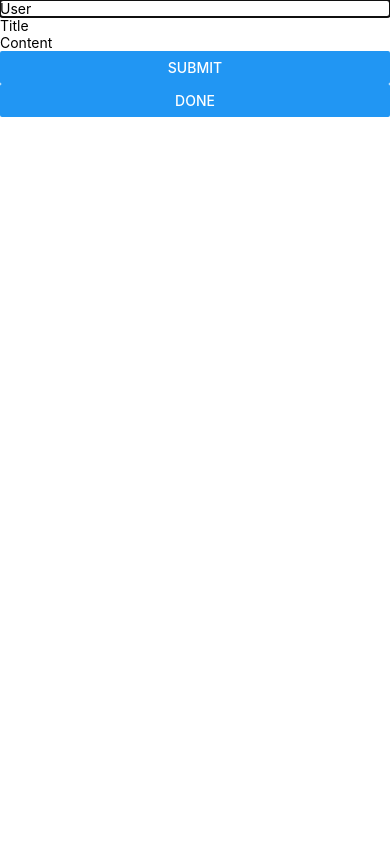
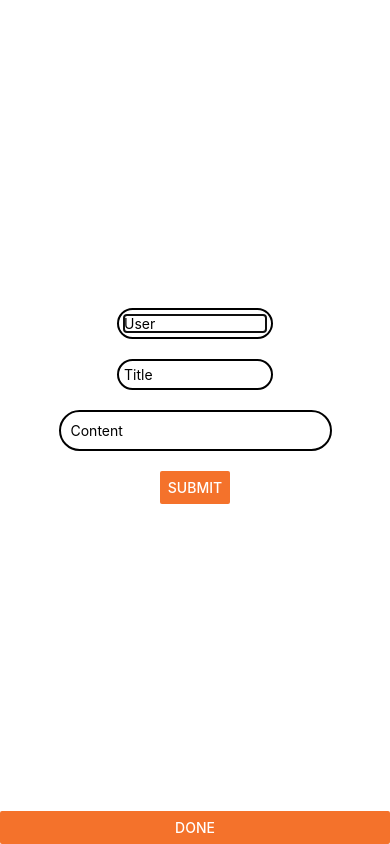
Before and after one commit to isaiahsdp/JesuitApp-zay, a React Native app: screen /Announcements in a window 390 px wide. Both pictures are taken after a click on the button "ADD ANNOUNCEMENT". Built offline with nearby package versions, Linux system fonts and the light colour scheme.

Commit message:
condensed styles, new ds to group by day

```diff
--- a/AnnouncementScreen.js
+++ b/AnnouncementScreen.js
@@ -1,37 +1,12 @@
 import { StyleSheet, Text, View, Button, Modal, TextInput, ScrollView, TouchableOpacity, Image } from 'react-native'
 import React, { useState } from 'react'
+import styles from './AnnouncementScreenStyles'
 
 export default function AnncouncementScreen({ navigation }) {
     return (
         <AnnouncementScreen/>
     )
 }
-
-const styles = StyleSheet.create({
-    container: {
-      flex: 1,
-      backgroundColor: '#fff',
-      alignItems: 'center',
-      justifyContent: 'center',
-    },
-    announcementContainer: {
-        flexDirection: 'row',
-        backgroundColor: '#fff',
-        borderRadius: 10,
-        padding: 10,
-        marginVertical: 5,
-        alignItems: 'center',
-        justifyContent: 'space-between',
-        shadowColor: "#000",
-        shadowOffset: {
-          width: 0,
-          height: 2,
-        },
-        shadowOpacity: 0.25,
-        shadowRadius: 3.84,
-        elevation: 5,
-      },
-  });
 
 const AnnouncementScreen = () => {
     const [announcements, setAnnouncements] = useState({})
@@ -41,20 +16,28 @@ const AnnouncementScreen = () => {
     const [announcementTitle, setAnnouncementTitle] = useState('')
     const [announcementContent, setAnnouncementContent] = useState('')
 
-    const addAnnouncement = (announcementDateTime, user, title, content) => {
-        const newAnnouncements = {
-          ...announcements,
-          [announcementDateTime]: [
-            ...(announcements[announcementDateTime] || []),
-            {
-              id: Date(),
+    const addAnnouncement = (user, title, content) => {
+
+        const submissionDateTime = new Date().toISOString();
+        const submissionDate = submissionDateTime.split('T')[0];
+
+        setAnnouncementDateTime(submissionDateTime);
+
+        const newAnnouncement = {
+            id: submissionDateTime,
             user: user,
             title: title,
             content: content,
-            },
-          ],
+            createdAt: submissionDateTime,
         };
+
+        const newAnnouncements = {
+          ...announcements,
+          [submissionDate]: [...(announcements[submissionDate] || []), newAnnouncement],
+        }
+
         setAnnouncements(newAnnouncements);
+        hideAddAnnouncementModal()
       };
 
     const showAddAnnouncementModal = () => setVisibleAddAnnouncement(true)
@@ -63,51 +46,64 @@ const AnnouncementScreen = () => {
 
     return (
 
-        <View>
-            <View>
+        <View style={styles.container}>
 
+        <ScrollView contentContainerStyle={{ flexGrow: 1 }}>
             <Text>ANNOUNCEMENTS</Text>
-            {announcements[announcementDateTime] &&
-                announcements[announcementDateTime].map((announcement, index) => (
+            {Object.keys(announcements).sort().map((date, index, sortedDates) => {
+              const currentDate = new Date(date);
+              const previousDate = index > 0 ? new Date(sortedDates[index - 1]) : null;
+              const dayOfWeek = currentDate.toLocaleDateString('en-US', { weekday: 'long' });
+              const previousDayOfWeek = previousDate ? previousDate.toLocaleDateString('en-US', { weekday: 'long' }) : '';
+
+              return (
+                <View key={date}>
+                  {dayOfWeek !== previousDayOfWeek && <Text style={styles.dateHeader}>{dayOfWeek}</Text>}
+                  {announcements[date].map((announcement, index) => (
                     <View key={index} style={styles.announcementContainer}>
-                        <View style = {{ flex: 1}}>
-                            <Text> {announcement.user}</Text>
-                            <Text> {announcement.title}</Text>
-                            <Text> {announcement.content}</Text>
+                      <Text>{announcement.user}</Text>
+                      <Text style={styles.taskInput}>{announcement.title}</Text>
+                      <Text>{announcement.content}</Text>
+                      <Text>Created at: {new Date(announcement.createdAt).toLocaleTimeString()}</Text>
                     </View>
+                  ))}
                 </View>
-                    )
-                )
-            }
-            </View>
-            <Button title="Add Announcement" onPress={showAddAnnouncementModal}/>
+              );
+            })}
+        </ScrollView>
 
 
             <Modal
             visible={visibleAddAnnouncement}
             animationType='slide'
             >
+            <View style={styles.container}>
+                <View style={styles.userTitle}>
                     <TextInput
                         placeholder= "User"
                         value={currentUser}
                         onChangeText={setCurrentUser}
                     />
+                </View>
+                <View style={styles.userTitle}>
                     <TextInput
                         placeholder= "Title"
                         value={announcementTitle}
                         onChangeText={setAnnouncementTitle}
                     />
+                </View>
+                <View style={styles.content}>
                     <TextInput
                         placeholder= "Content"
                         value={announcementContent}
                         onChangeText={setAnnouncementContent}
                     />
-                <Button title="Submit" onPress={() => addAnnouncement(announcementDateTime, currentUser, announcementTitle, announcementContent)} />
-
-                <Button title="Done" onPress={hideAddAnnouncementModal}/>
-
+                </View>
+                <Button title="Submit" onPress={() => addAnnouncement(currentUser, announcementTitle, announcementContent)} color="#F4722B"/>
+            </View>
+                <Button title="Done" onPress={hideAddAnnouncementModal} color="#F4722B"/>
             </Modal>
-
+            <Button title="Add Announcement" onPress={showAddAnnouncementModal} color="#F4722B"/>
         </View>
     )
 
--- /dev/null
+++ b/AnnouncementScreenStyles.js
@@ -0,0 +1,51 @@
+import { StyleSheet } from "react-native";
+
+export default StyleSheet.create({
+    container: {
+        flex: 1,
+        backgroundColor: '#fff',
+        alignItems: 'center',
+        justifyContent: 'center',
+    },
+    announcementContainer: {
+        backgroundColor: '#fff',
+        borderRadius: 10,
+        padding: 10,
+        marginVertical: 5,
+        shadowColor: "#000",
+        shadowOffset: {
+            width: 0,
+            height: 2,
+        },
+        shadowOpacity: 0.25,
+        shadowRadius: 3.84,
+        elevation: 5,
+    },
+    userTitle: {
+        borderColor: "#000000",
+        width: "40%",
+        borderWidth: 2,
+        borderRadius: 20,
+        padding: 5,
+        marginBottom: 20,
+    },
+    content: {
+        borderColor: "#000000",
+        width: "70%",
+        borderWidth: 2,
+        borderRadius: 30,
+        padding: 10,
+        marginBottom: 20,
+    },
+    taskInput: {
+        fontWeight: 'bold',
+        textAlign: 'left',
+        fontSize: 20,
+    },
+    dateHeader: {
+        fontWeight: 'bold',
+        fontSize: 18,
+        marginTop: 20,
+        marginBottom: 5,
+    },
+})
--- a/CalendarScreen.js
+++ b/CalendarScreen.js
@@ -119,12 +119,11 @@ const TaskCalendar = () => {
           }
         </View>
         </ScrollView>
-        <Button title="Add Task" onPress={showAddTaskModal} />
+        <Button title="Add Task" onPress={showAddTaskModal} color="#F4722B"/>
         <Modal
           visible={visibleAddTask}
           animationType="slide">
             <View style= {styles.container}>
-              <Text> {selectedDate}</Text>
                 <View style= {styles.task}>
                   <TextInput
                     placeholder = "Task"
@@ -139,10 +138,9 @@ const TaskCalendar = () => {
                     onChangeText={setTaskDescription}
                   />
                 </View>
-                <Button title="Submit" onPress={addTask}/>
+                <Button title="Submit" onPress={addTask} color="#F4722B"/>
             </View>
-          <Button title="Done" onPress={hideAddTaskModal}
-        />
+          <Button title="Done" onPress={hideAddTaskModal} color="#F4722B"/>
         </Modal>
 
         <Modal
@@ -162,9 +160,9 @@ const TaskCalendar = () => {
               onChangeText={text => setEditDescription(text)}
             />
             </View>
-            <Button title="Submit Edit" onPress={updateTask}/>
+            <Button title="Submit Edit" onPress={updateTask} color="#F4722B"/>
           </View>
-          <Button title="Back" onPress={hideEditTaskModal}/>
+          <Button title="Back" onPress={hideEditTaskModal} color="#F4722B"/>
         </Modal>
 
 
```
Lines whose indentation alone changed are shown as unchanged.
